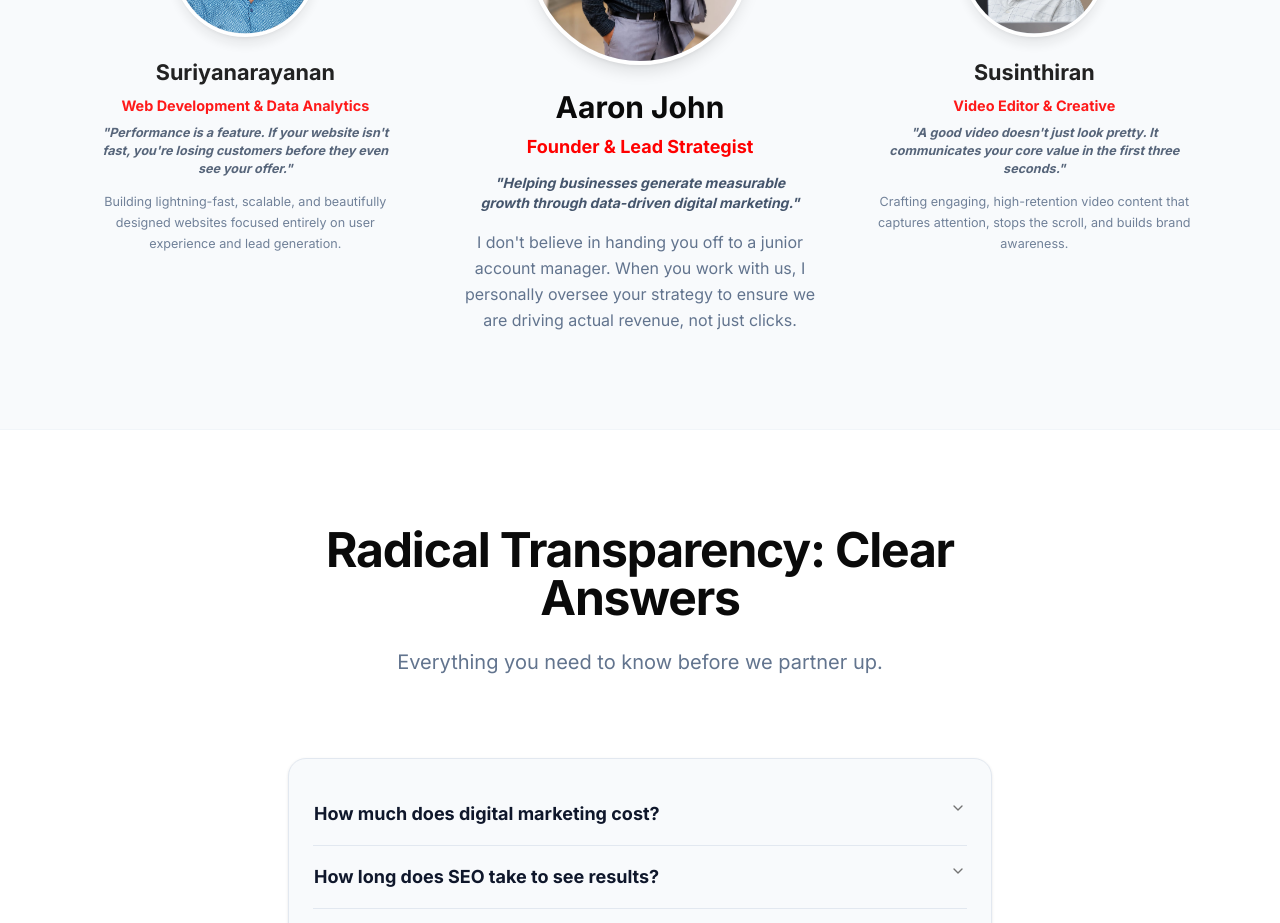
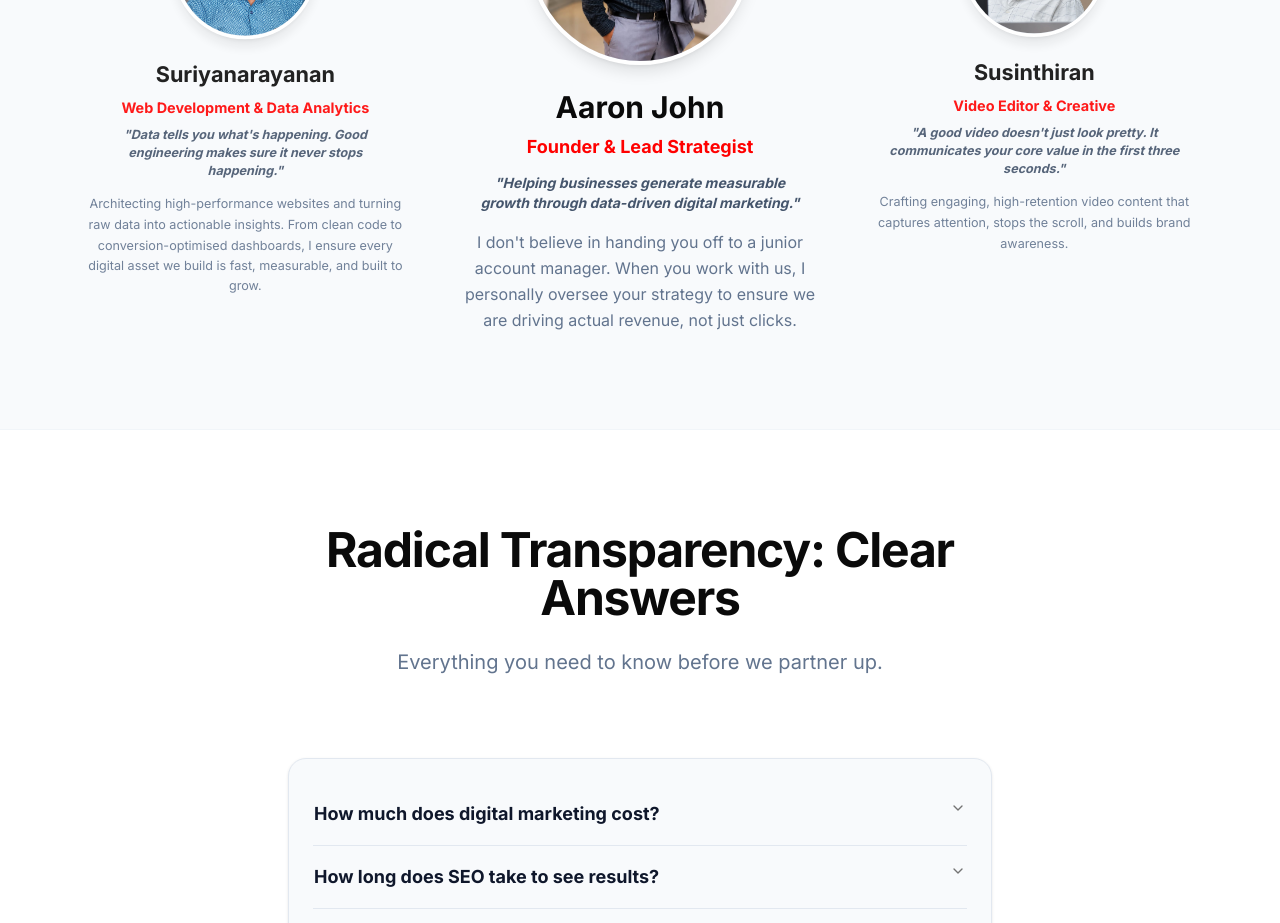
Before and after one commit to Suriyag1614/aarotech, a Next.js app: page / in a window 1280 px wide. Shown: the part 9380-10303 px from the top of the page. Built offline with nearby package versions, Linux system fonts and the light colour scheme; no server answers.

Commit message:
Popup Form Re-Setup

```diff
--- a/src/data/content.ts
+++ b/src/data/content.ts
@@ -160,8 +160,8 @@ export const founders = [
     name: "Suriyanarayanan",
     fullName: "Suriyanarayanan",
     role: "Web Development & Data Analytics",
-    bio: "Building lightning-fast, scalable, and beautifully designed websites focused entirely on user experience and lead generation.",
-    quote: "Performance is a feature. If your website isn't fast, you're losing customers before they even see your offer.",
+    bio: "Architecting high-performance websites and turning raw data into actionable insights. From clean code to conversion-optimised dashboards, I ensure every digital asset we build is fast, measurable, and built to grow.",
+    quote: "Data tells you what's happening. Good engineering makes sure it never stops happening.",
     linkedin: "",
     photo: "/images/crew/suriyanarayanan.jpeg",
   },
```
